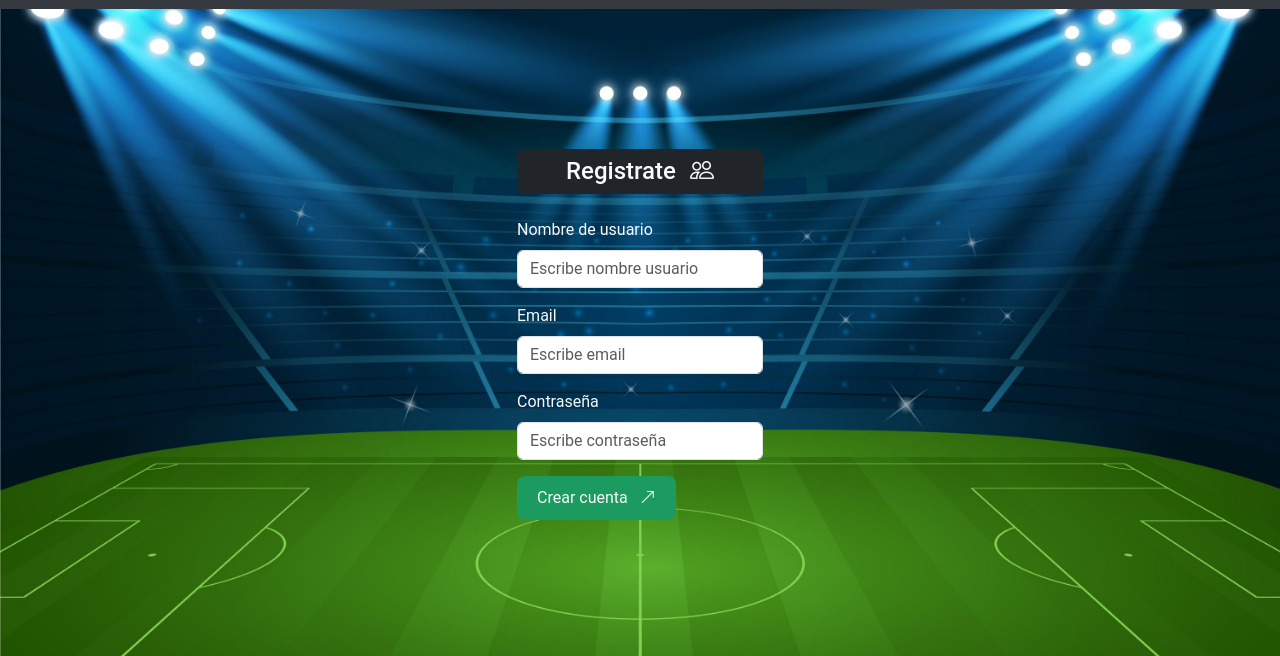
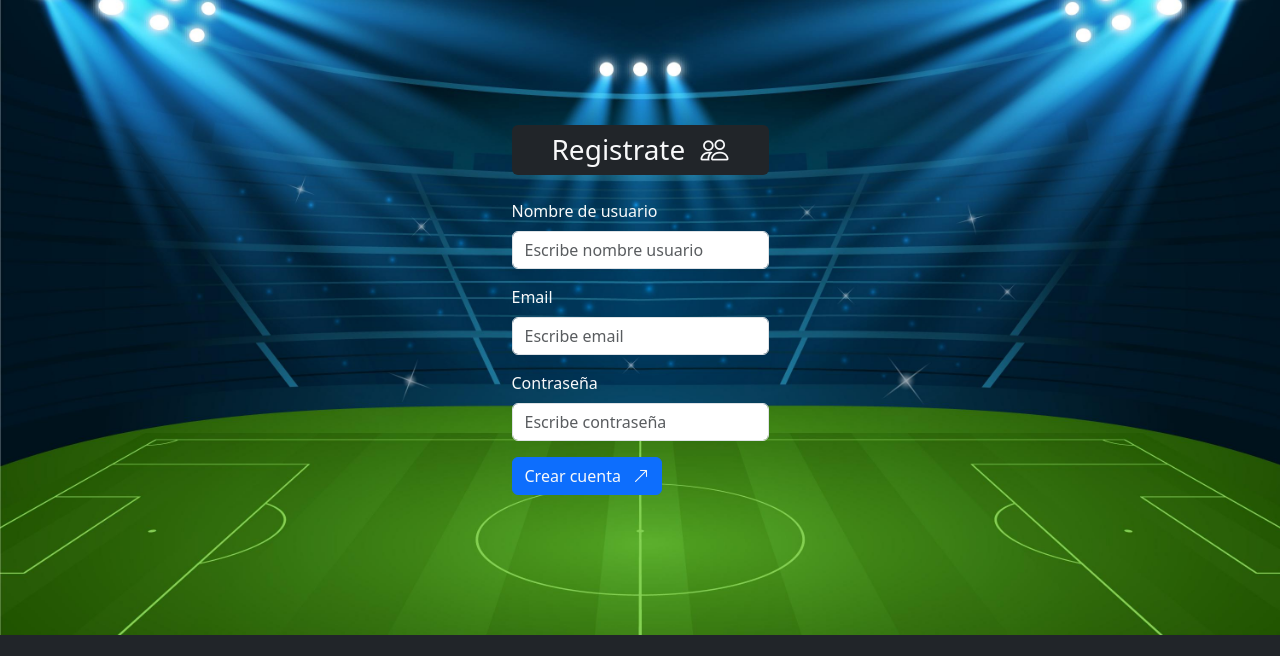
Before and after one commit to josegutierrezg/proyecto_final_web_Diw_jgg_hrs, a website: page register.html in a window 1280 px wide. Shown: the part 103-759 px from the top of the page. Drawn offline with nearby package versions, Linux system fonts and the light colour scheme.

Commit message:
Commit de la pagina 4

```diff
--- a/register.html
+++ b/register.html
@@ -8,7 +8,8 @@
     <link rel="stylesheet" href="node_modules/bootstrap/dist/css/bootstrap.min.css">
     <link rel="stylesheet" href="css/bootstrap-icons.css">
     <link rel="stylesheet" href="css/register.css">
-
+    <link href="https://cdn.jsdelivr.net/npm/bootstrap@5.3.0/dist/css/bootstrap.min.css" rel="stylesheet">
+    <script src="https://cdn.jsdelivr.net/npm/bootstrap@5.3.0/dist/js/bootstrap.bundle.min.js" defer></script>
 </head>
 
 <body>
--- a/scss/login.scss
+++ b/scss/login.scss
@@ -1,7 +1,5 @@
 @use 'sass:color';
-@use "../node_modules/bootstrap/scss/bootstrap" as bootstrap with (
-  $primary: $primary,
-);
+
 $primary: #1c9b60;
 $secondary: #ffcc00;
 $navbar-background: #343a40;
--- a/scss/register.scss
+++ b/scss/register.scss
@@ -1,7 +1,5 @@
 @use 'sass:color';
-@use "../node_modules/bootstrap/scss/bootstrap" as bootstrap with (
-  $primary: $primary,
-);
+
 $primary: #1c9b60;
 $secondary: #ffcc00;
 $navbar-background: #343a40;
```
Also changed, not shown: index.html (+6 -3 lines).
